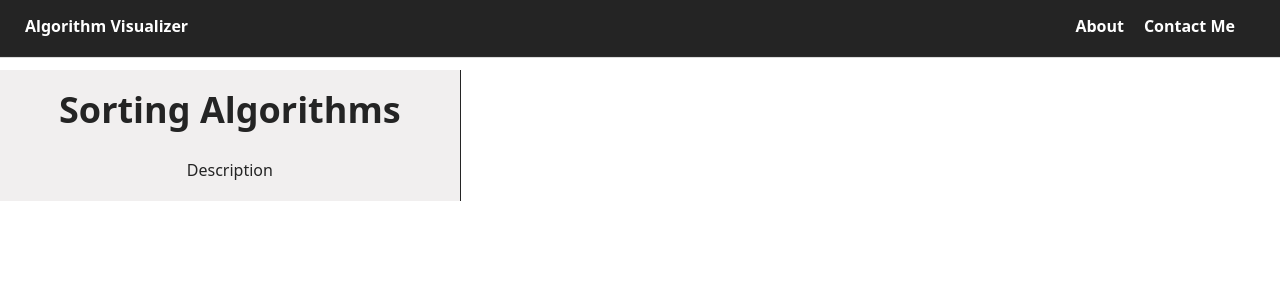
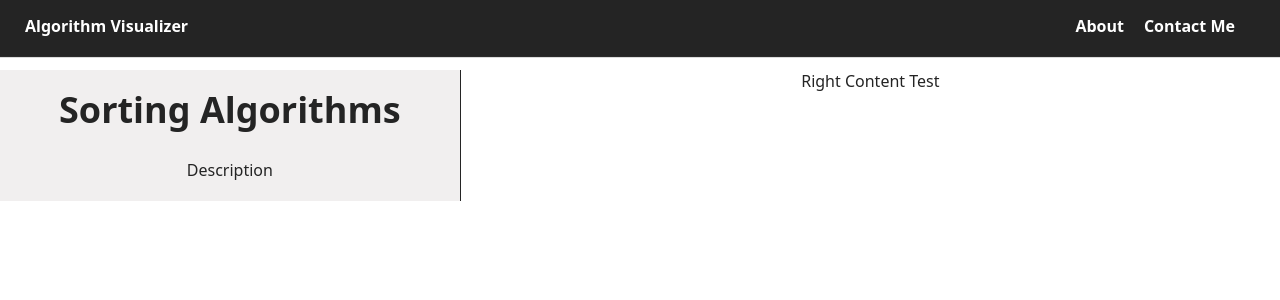
Before and after one commit to tcollm/algorithm-visualizer, a React (Vite) app: page /sort in a window 1280 px wide. Shown: the top 300 px of the page. Built offline with nearby package versions, Linux system fonts and the light colour scheme.

Commit message:
feat: create reusable Page Layout for algos
- Convert SortPage to use PageLayout (worked correctly).

```diff
--- /dev/null
+++ b/src/components/AlgoPageLayout/PageLayout.jsx
@@ -0,0 +1,20 @@
+import classes from "./PageLayout.module.css";
+
+// Reusable page layout with left and right displays for each algorithm
+// eslint-disable-next-line react/prop-types
+const PageLayout = ({ leftContent, rightContent }) => {
+  return (
+    <div className={classes.container}>
+      {/* Left Content */}
+      <section className={classes.leftDisplay}>{leftContent}</section>
+
+      {/* Separator */}
+      <div className={classes.separator}></div>
+
+      {/* Right Content */}
+      <section className={classes.rightDisplay}>{rightContent}</section>
+    </div>
+  );
+};
+
+export default PageLayout;
--- /dev/null
+++ b/src/components/AlgoPageLayout/PageLayout.module.css
@@ -0,0 +1,35 @@
+html,
+body {
+  margin: 0;
+  padding: 0;
+  height: 100%;
+}
+
+.container {
+  display: flex;
+  position: relative;
+  text-align: center;
+  margin-top: 70px;
+  color: var(--black);
+  background-color: var(--white);
+  height: 100%;
+}
+
+.leftDisplay {
+  flex: 1; /* 1/3 */
+  padding: 15px 25px;
+  display: flex;
+  flex-direction: column;
+  gap: 20px;
+  background-color: var(--gray);
+}
+
+.rightDisplay {
+  flex: 2; /* 2/3 */
+}
+
+.separator {
+  width: 1px;
+  background-color: var(--black);
+  /* height: 100%; */
+}
--- a/src/components/BTPage/BTPage.module.css
+++ b/src/components/BTPage/BTPage.module.css
@@ -1,4 +1,3 @@
-/* BT was slightly overflowing */
 html,
 body {
   margin: 0;
--- a/src/components/SortPage/SortPage.jsx
+++ b/src/components/SortPage/SortPage.jsx
@@ -1,17 +1,21 @@
-import classes from "../BTPage/BTPage.module.css";
+import PageLayout from "../AlgoPageLayout/PageLayout.jsx";
 
 // This page will create a binary tree using D3.js and then the user can choose to use BFS or DFS to find a target element
 const SortPage = () => {
-  return (
-    <div className={classes.container}>
-      <section className={classes.leftDisplay}>
-        <h1>Sorting Algorithms</h1>
-        <p>Description</p>
-      </section>
-      <div className={classes.separator}></div>
-      <section className={classes.rightDisplay}></section>
-    </div>
+  const leftContent = (
+    <>
+      <h1>Sorting Algorithms</h1>
+      <p>Description</p>
+    </>
   );
+
+  const rightContent = (
+    <>
+      <div>Right Content Test</div>
+    </>
+  );
+
+  return <PageLayout leftContent={leftContent} rightContent={rightContent} />;
 };
 
 export default SortPage;
```
